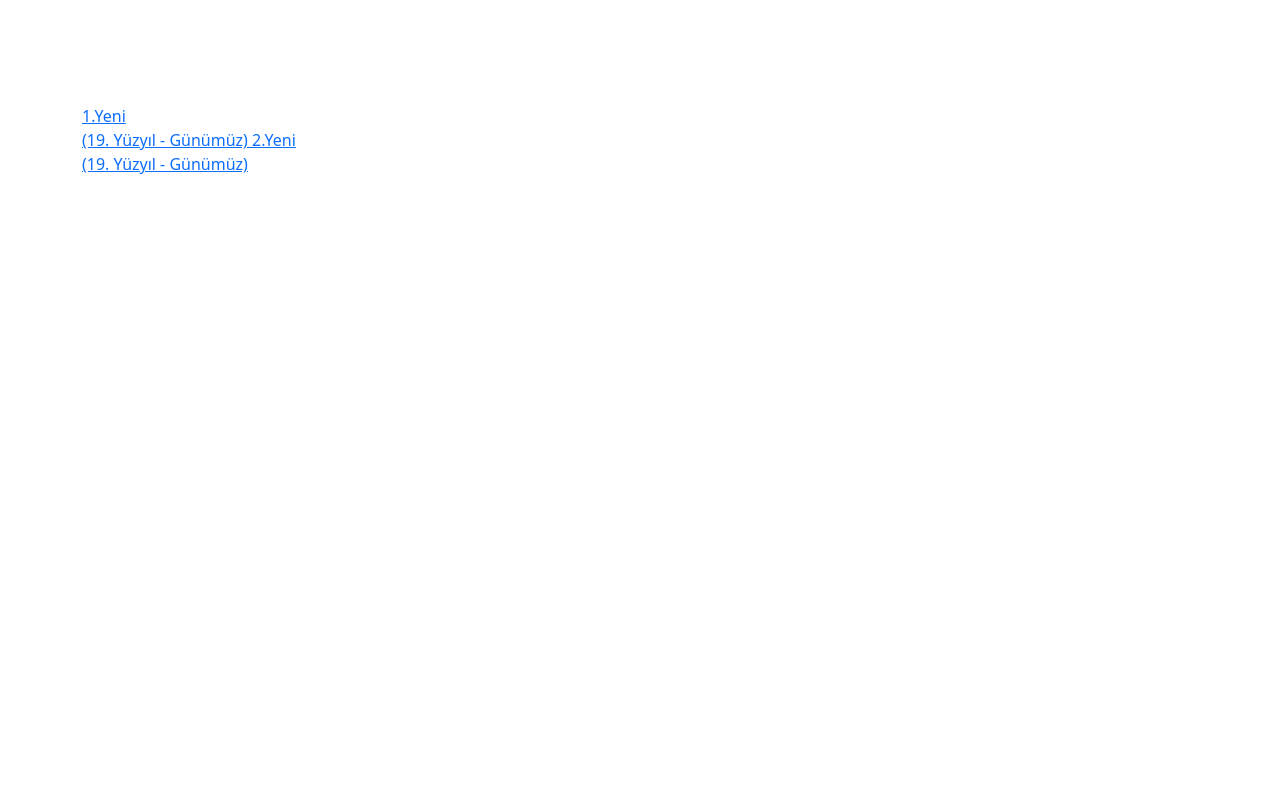
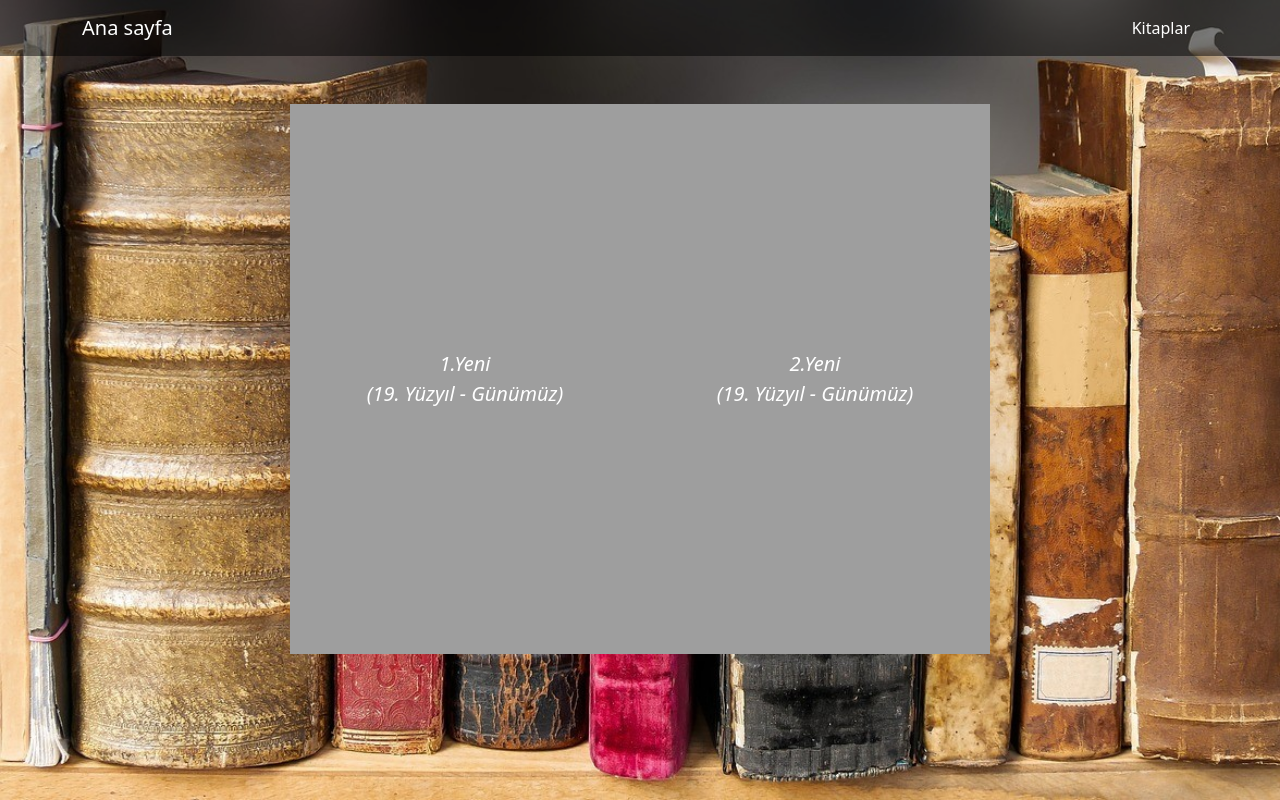
Before and after one commit to MunzurCan/edebiyat-proje, a plain HTML site: page GaripAnlayisiSiir.html in a window 1280 px wide. Drawn offline with nearby package versions, Linux system fonts and the light colour scheme; files that its build step writes are made by us from their sources; the site is published under a folder, as on GitHub Pages, so addresses that start at the root find nothing.

Commit message:
Update GaripAnlayisiSiir.html

```diff
--- a/GaripAnlayisiSiir.html
+++ b/GaripAnlayisiSiir.html
@@ -6,7 +6,7 @@
     <meta name="description" content="MUNZUR CAN - Edebiyat Dönemleri">
     <meta name="viewport" content="width=device-width, initial-scale=1">
     <link rel="stylesheet" href="bootstrap.min.css">
-    <link rel="stylesheet" href="/css/Genel.css">
+    <link rel="stylesheet" href="Genel.css">
     <link rel="stylesheet" href="https://cdn.jsdelivr.net/npm/bootstrap-icons@1.11.2/font/bootstrap-icons.min.css">
 
 </head>
```
